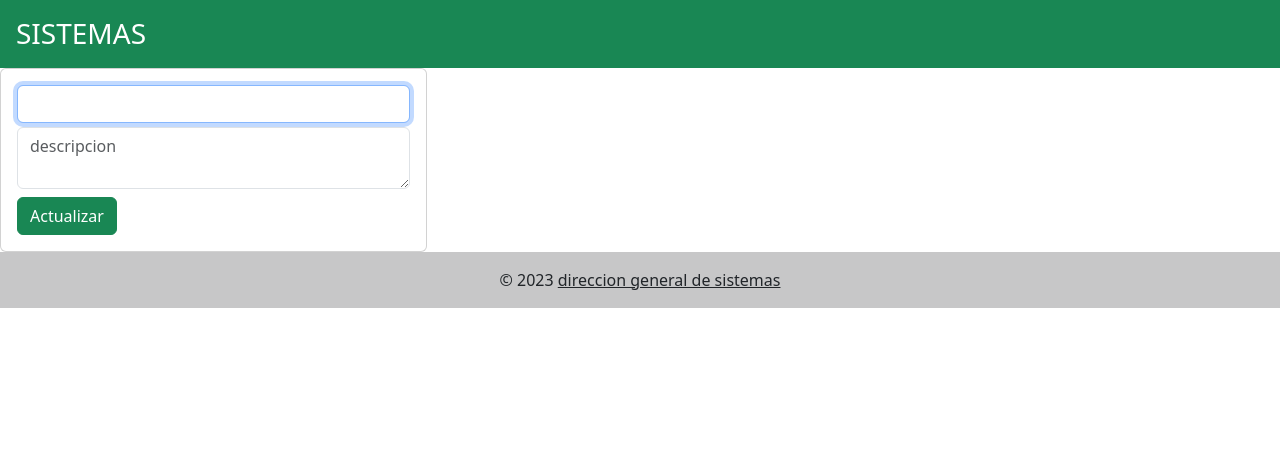
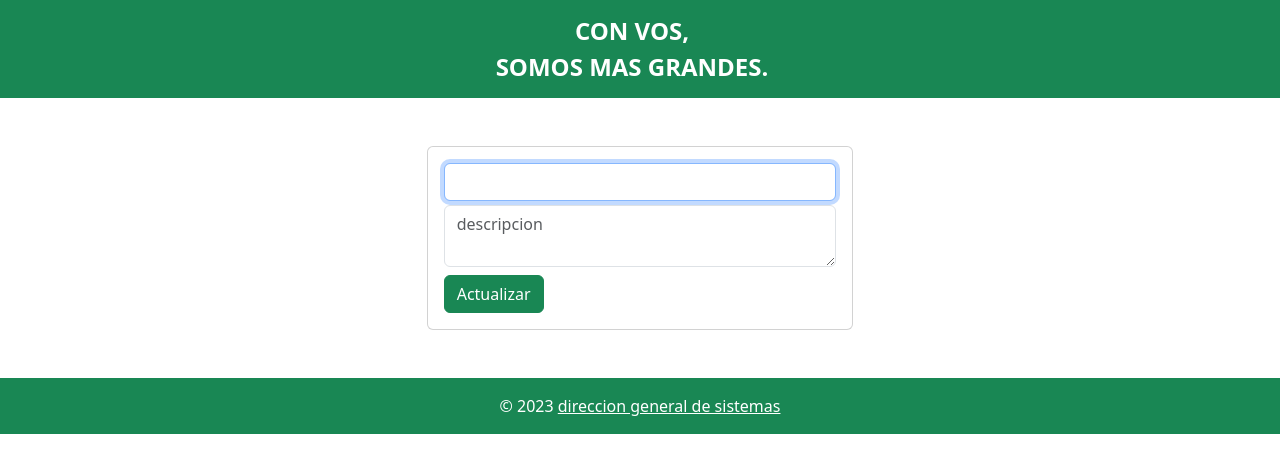
Before and after one commit to Tobias-Stani/practica-crud-sistemas, a PHP site: page /edit.php?id=1 in a window 1280 px wide. Shown: the top 473 px of the page. Run offline with PHP 8.4, Linux system fonts and the light colour scheme; data that the repository does not hold is empty.

Commit message:
agregados cambios esteticos y para que se parezca mas a nuestro sistema

```diff
--- a/db.php
+++ b/db.php
@@ -1,12 +1,14 @@
 <?php
 
-session_start();
+if (!isset($_SESSION)) {
+    session_start();
+}
 
 $conn = mysqli_connect(
     'localhost',
     'root',
     '',
-    'php-mysql-crud'
+    'php-mysql-crud',
 );
 
 
--- a/edit.php
+++ b/edit.php
@@ -33,8 +33,8 @@
 
 <?php include("includes/header.php") ?>
 
-
-<div class="col-md-4">
+<div class="col-md-4 mx-auto my-5">
+    <!-- 'mx-auto' centrará horizontalmente y 'my-5' agregará márgenes en la parte superior e inferior -->
 
     <div class="card card-body">
         <form action="edit.php?id=<?php echo $_GET['id']; ?>" method="POST" >
@@ -52,4 +52,5 @@
 
 </div>
 
+
 <?php include("includes/footer.php") ?>
--- a/includes/footer.php
+++ b/includes/footer.php
@@ -1,8 +1,8 @@
-<footer class="bg-light text-center text-lg-start">
+<footer class="bg-success text-center text-lg-start">
   <!-- Copyright -->
-  <div class="text-center p-3" style="background-color: rgba(0, 0, 0, 0.2);">
+  <div class="text-center p-3 text-white" >
     © 2023
-    <a class="text-dark" href="https://mdbootstrap.com/">direccion general de sistemas</a>
+    <a class="text-white" href="https://mdbootstrap.com/">direccion general de sistemas</a>
   </div>
   <!-- Copyright -->
 </footer>
--- a/includes/header.php
+++ b/includes/header.php
@@ -10,10 +10,11 @@
 </head>
 <body>
 
-<nav class="navbar bg-success">
-  <div class="container-fluid">
-    <a class="navbar-brand" href="#">
-      <h3 class="m-1 fw-light text-white">SISTEMAS</h3>
+<nav class="navbar navbar-expand-lg navbar-light bg-success">
+  <div class="container-md d-flex justify-content-center align-items-center">
+    <a class="navbar-brand text-center" href="#">
+      <span class="d-block fs-4 fw-bold text-white">CON VOS,</span>
+      <span class="d-block fs-4 fw-bold text-white">SOMOS MAS GRANDES.</span>
     </a>
   </div>
 </nav>
```
Also changed, not shown: index.php (+6 -6 lines).
